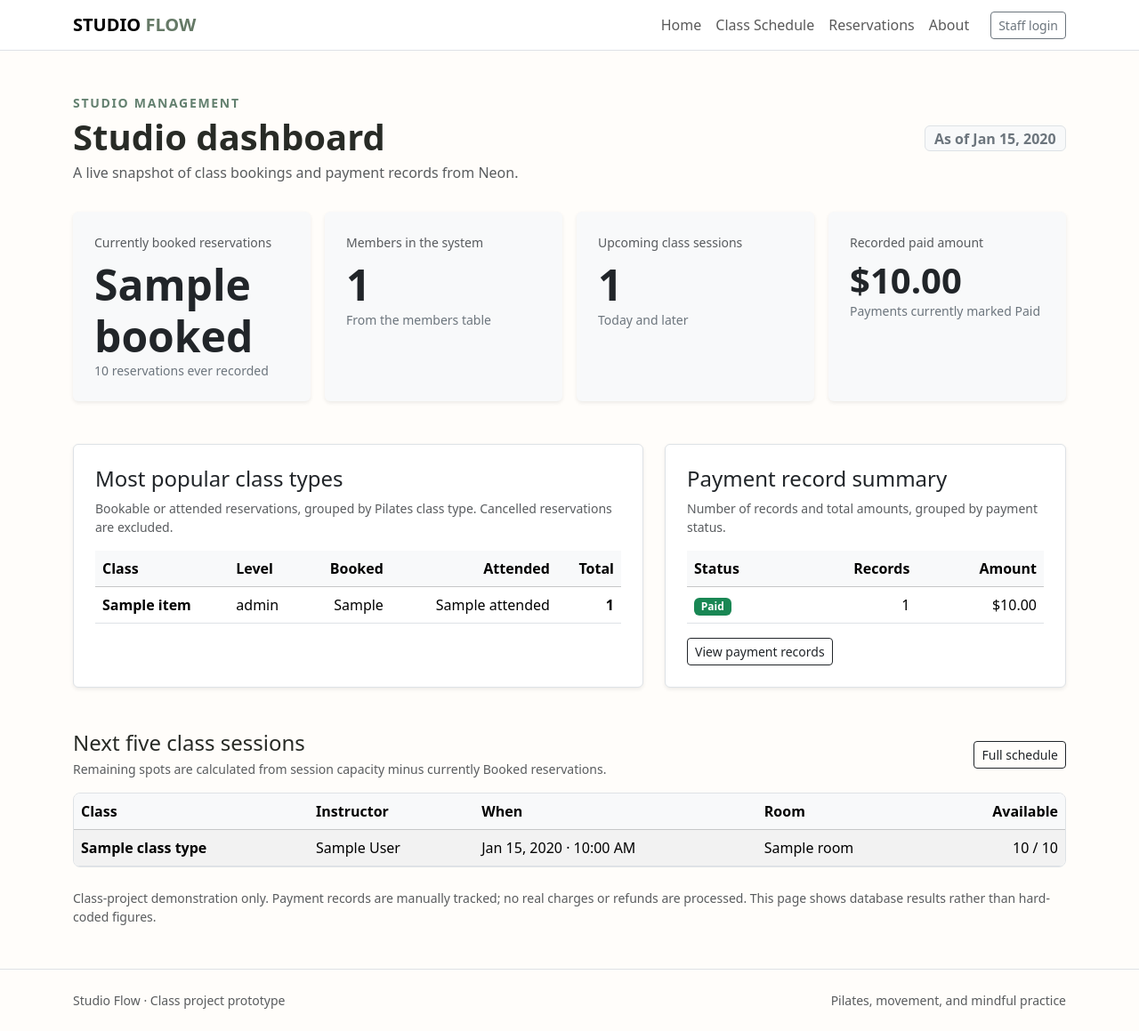
After one commit to cayleezanga/studio-flow-team, a Django app: template templates/pages/dashboard.html in a window 1280 px wide. The commit adds this page. Shown: the whole page at 89% size. Run offline with Django 5.2, Linux system fonts and the light colour scheme; the template is opened without the code that fills it: most values are stand-ins (such as "Sample title", 1, 10 or a date in 2020); parts of the project's set-up code (start-up, migrations or seed data) failed here and were passed over.

Commit message:
Add live Studio Flow dashboard

```diff
--- a/pages/urls.py
+++ b/pages/urls.py
@@ -1,5 +1,7 @@
 from django.urls import path
 from . import views, payment_views
+
+from . import dashboard_views
 
 urlpatterns = [
     path('', views.home, name='home'),
@@ -13,5 +15,6 @@ urlpatterns = [
     path('payments/new/', payment_views.payment_new, name='payment_new'),
     path('payments/<int:pk>/', payment_views.payment_detail, name='payment_detail'),
     path('payments/<int:pk>/edit/', payment_views.payment_edit, name='payment_edit'),
+    path('dashboard/', dashboard_views.dashboard, name='dashboard'),
     path('about/', views.about, name='about'),
 ]
--- a/templates/base.html
+++ b/templates/base.html
@@ -19,6 +19,7 @@
           <li class="nav-item"><a class="nav-link" href="{% url 'schedule' %}">Class Schedule</a></li>
           <li class="nav-item"><a class="nav-link" href="{% url 'reservations' %}">Reservations</a></li>
           {% if request.user.is_staff %}<li class="nav-item"><a class="nav-link" href="{% url 'payments' %}">Payments</a></li>{% endif %}
+          {% if request.user.is_staff %}<li class="nav-item"><a class="nav-link" href="{% url 'dashboard' %}">Dashboard</a></li>{% endif %}
           <li class="nav-item"><a class="nav-link" href="{% url 'about' %}">About</a></li>
           {% if request.user.is_authenticated %}
           <li class="nav-item ms-md-3"><form method="post" action="{% url 'logout' %}">{% csrf_token %}<button class="btn btn-sm btn-outline-secondary" type="submit">Log out</button></form></li>
--- /dev/null
+++ b/templates/pages/dashboard.html
@@ -0,0 +1,132 @@
+{% extends 'base.html' %}
+{% block title %}Studio Dashboard | Studio Flow{% endblock %}
+{% block content %}
+<div class="d-flex flex-wrap justify-content-between align-items-center gap-3 mb-3">
+  <div>
+    <p class="text-uppercase small fw-bold mb-1" style="letter-spacing:.12em;color:#63806f">Studio management</p>
+    <h1 class="display-6 fw-semibold mb-1">Studio dashboard</h1>
+    <p class="text-muted mb-0">A live snapshot of class bookings and payment records from Neon.</p>
+  </div>
+  <span class="badge text-bg-light border text-secondary fs-6">As of {{ today|date:"M j, Y" }}</span>
+</div>
+
+<div class="row g-3 mt-3 mb-5">
+  <div class="col-sm-6 col-xl-3">
+    <div class="card h-100 shadow-sm border-0 bg-light">
+      <div class="card-body p-4">
+        <div class="small text-muted mb-2">Currently booked reservations</div>
+        <div class="display-5 fw-semibold">{{ reservation_totals.booked }}</div>
+        <div class="small text-secondary">{{ reservation_totals.total }} reservations ever recorded</div>
+      </div>
+    </div>
+  </div>
+  <div class="col-sm-6 col-xl-3">
+    <div class="card h-100 shadow-sm border-0 bg-light">
+      <div class="card-body p-4">
+        <div class="small text-muted mb-2">Members in the system</div>
+        <div class="display-5 fw-semibold">{{ members_count }}</div>
+        <div class="small text-secondary">From the members table</div>
+      </div>
+    </div>
+  </div>
+  <div class="col-sm-6 col-xl-3">
+    <div class="card h-100 shadow-sm border-0 bg-light">
+      <div class="card-body p-4">
+        <div class="small text-muted mb-2">Upcoming class sessions</div>
+        <div class="display-5 fw-semibold">{{ upcoming_sessions_count }}</div>
+        <div class="small text-secondary">Today and later</div>
+      </div>
+    </div>
+  </div>
+  <div class="col-sm-6 col-xl-3">
+    <div class="card h-100 shadow-sm border-0 bg-light">
+      <div class="card-body p-4">
+        <div class="small text-muted mb-2">Recorded paid amount</div>
+        <div class="display-6 fw-semibold">${{ paid_total|floatformat:2 }}</div>
+        <div class="small text-secondary">Payments currently marked Paid</div>
+      </div>
+    </div>
+  </div>
+</div>
+
+<div class="row g-4 mb-5">
+  <section class="col-lg-7" aria-labelledby="popular-title">
+    <div class="card border shadow-sm h-100">
+      <div class="card-body p-4">
+        <h2 id="popular-title" class="h4">Most popular class types</h2>
+        <p class="text-muted small">Bookable or attended reservations, grouped by Pilates class type. Cancelled reservations are excluded.</p>
+        <div class="table-responsive">
+          <table class="table table-hover align-middle mb-0">
+            <thead class="table-light"><tr><th scope="col">Class</th><th scope="col">Level</th><th scope="col" class="text-end">Booked</th><th scope="col" class="text-end">Attended</th><th scope="col" class="text-end">Total</th></tr></thead>
+            <tbody>
+              {% for item in popular_classes %}
+              <tr>
+                <td class="fw-semibold">{{ item.class_name }}</td>
+                <td>{{ item.difficulty_level }}</td>
+                <td class="text-end">{{ item.current_bookings }}</td>
+                <td class="text-end">{{ item.attended }}</td>
+                <td class="text-end fw-semibold">{{ item.total_noncancelled }}</td>
+              </tr>
+              {% empty %}<tr><td colspan="5" class="text-center text-muted py-4">No classes yet.</td></tr>
+              {% endfor %}
+            </tbody>
+          </table>
+        </div>
+      </div>
+    </div>
+  </section>
+  <section class="col-lg-5" aria-labelledby="payments-title">
+    <div class="card border shadow-sm h-100">
+      <div class="card-body p-4">
+        <h2 id="payments-title" class="h4">Payment record summary</h2>
+        <p class="text-muted small">Number of records and total amounts, grouped by payment status.</p>
+        <div class="table-responsive">
+          <table class="table align-middle mb-0">
+            <thead class="table-light"><tr><th scope="col">Status</th><th scope="col" class="text-end">Records</th><th scope="col" class="text-end">Amount</th></tr></thead>
+            <tbody>
+            {% for p in payment_breakdown %}
+              <tr>
+                <td><span class="badge {% if p.status == 'Paid' %}text-bg-success{% elif p.status == 'Refunded' %}text-bg-secondary{% else %}text-bg-warning{% endif %}">{{ p.status }}</span></td>
+                <td class="text-end">{{ p.count }}</td>
+                <td class="text-end">${{ p.amount|floatformat:2 }}</td>
+              </tr>
+            {% endfor %}
+            </tbody>
+          </table>
+        </div>
+        <a href="{% url 'payments' %}" class="btn btn-sm btn-outline-dark mt-3">View payment records</a>
+      </div>
+    </div>
+  </section>
+</div>
+
+<section class="mb-4" aria-labelledby="upcoming-title">
+  <div class="d-flex flex-wrap justify-content-between align-items-center gap-2 mb-3">
+    <div>
+      <h2 id="upcoming-title" class="h4 mb-1">Next five class sessions</h2>
+      <p class="small text-muted mb-0">Remaining spots are calculated from session capacity minus currently Booked reservations.</p>
+    </div>
+    <a class="btn btn-outline-dark btn-sm" href="{% url 'schedule' %}">Full schedule</a>
+  </div>
+  <div class="table-responsive border rounded-3">
+    <table class="table table-striped align-middle mb-0">
+      <thead class="table-light"><tr><th scope="col">Class</th><th scope="col">Instructor</th><th scope="col">When</th><th scope="col">Room</th><th scope="col" class="text-end">Available</th></tr></thead>
+      <tbody>
+        {% for s in upcoming %}
+          <tr>
+            <td class="fw-semibold">{{ s.class_type.class_name }}</td>
+            <td>{{ s.instructor.first_name }} {{ s.instructor.last_name }}</td>
+            <td>{{ s.session_date|date:"M j, Y" }} · {{ s.start_time|time:"g:i A" }}</td>
+            <td>{{ s.room.room_name }}</td>
+            <td class="text-end">{{ s.spots_remaining }} / {{ s.capacity }}</td>
+          </tr>
+        {% empty %}
+          <tr><td colspan="5" class="text-muted text-center py-4">No upcoming class sessions are scheduled.</td></tr>
+        {% endfor %}
+      </tbody>
+    </table>
+  </div>
+</section>
+
+<p class="small text-muted mt-4 mb-0">Class-project demonstration only. Payment records are manually tracked; no real charges or refunds are processed. This page shows database results rather than hard-coded figures.</p>
+{% endblock %}
```
Also changed, not shown: pages/dashboard_views.py (added, +96 -0 lines).
